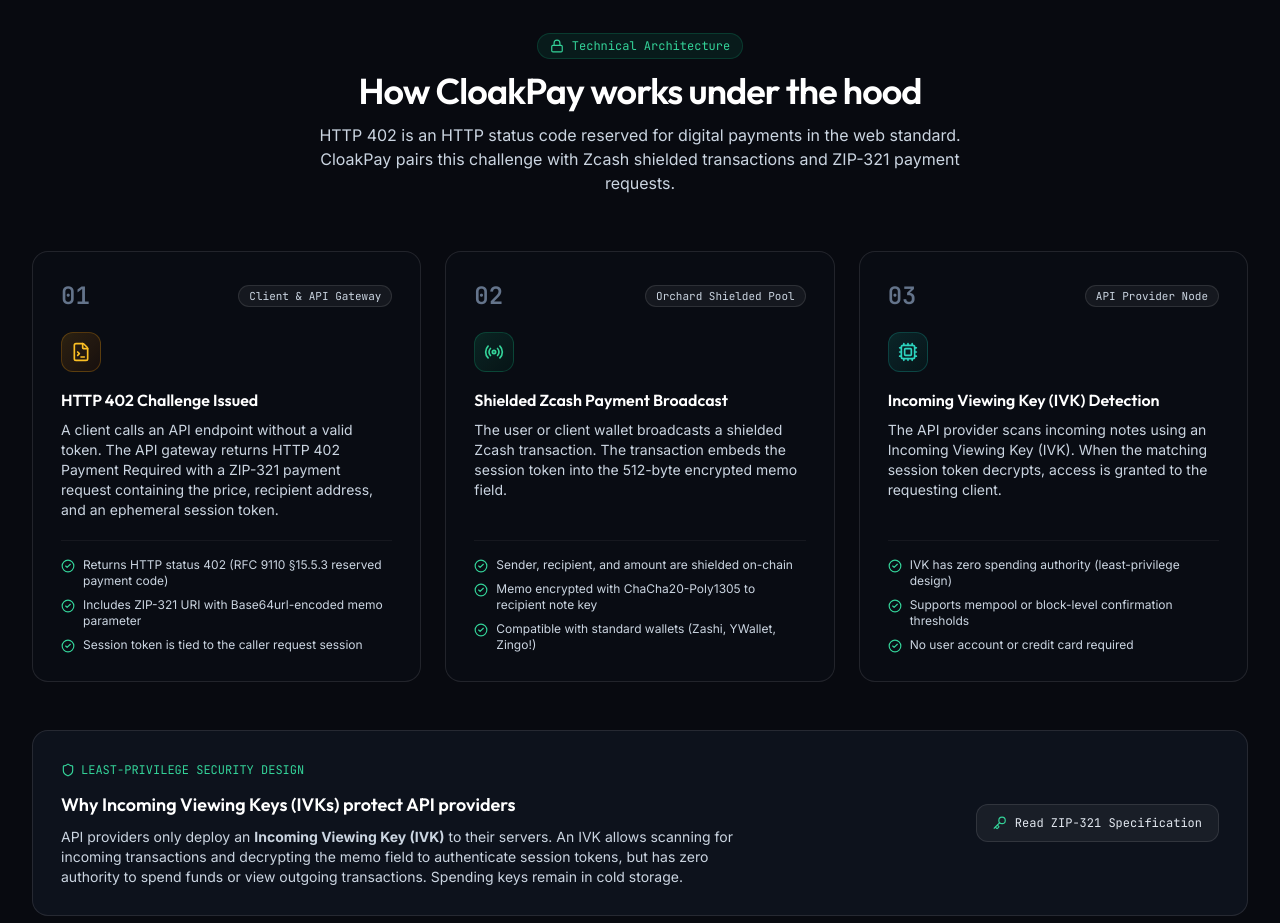
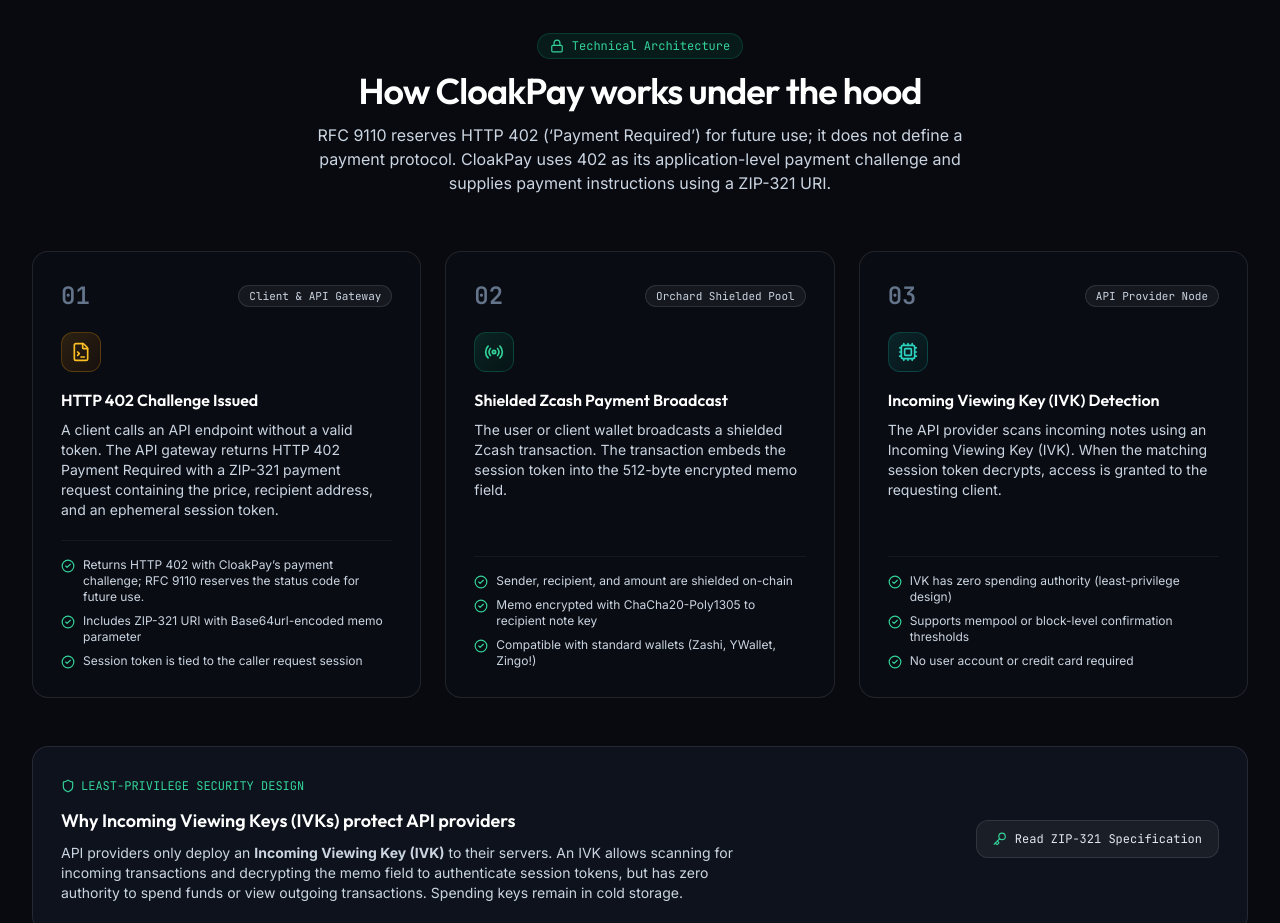
Before and after one commit to Miracle-Alajemba/Cloakpay, a React (Vite) app: page / in a window 1280 px wide. Shown: the part 2540-3463 px from the top of the page. Built offline with nearby package versions, Linux system fonts and the light colour scheme.

Commit message:
docs: align HTTP 402 wording strictly with RFC 9110 specification

```diff
--- a/src/components/ProtocolFlow.jsx
+++ b/src/components/ProtocolFlow.jsx
@@ -18,7 +18,7 @@ export default function ProtocolFlow() {
       badge: 'Client & API Gateway',
       description: 'A client calls an API endpoint without a valid token. The API gateway returns HTTP 402 Payment Required with a ZIP-321 payment request containing the price, recipient address, and an ephemeral session token.',
       details: [
-        'Returns HTTP status 402 (RFC 9110 §15.5.3 reserved payment code)',
+        'Returns HTTP 402 with CloakPay’s payment challenge; RFC 9110 reserves the status code for future use.',
         'Includes ZIP-321 URI with Base64url-encoded memo parameter',
         'Session token is tied to the caller request session',
       ],
@@ -73,7 +73,7 @@ export default function ProtocolFlow() {
             How CloakPay works under the hood
           </h2>
           <p className="mt-3 text-slate-300 text-sm sm:text-base leading-relaxed font-sans max-w-2xl mx-auto">
-            HTTP 402 is an HTTP status code reserved for digital payments in the web standard. CloakPay pairs this challenge with Zcash shielded transactions and ZIP-321 payment requests.
+            RFC 9110 reserves HTTP 402 (&lsquo;Payment Required&rsquo;) for future use; it does not define a payment protocol. CloakPay uses 402 as its application-level payment challenge and supplies payment instructions using a ZIP-321 URI.
           </p>
         </div>
 
```
Also changed, not shown: test-e2e.mjs (+8 -0 lines), src/components/RoadmapStatus.jsx (line endings or trailing spaces), src/utils/zip321.js (line endings or trailing spaces), 1 other file (tests, documents, lock files or other folders).
